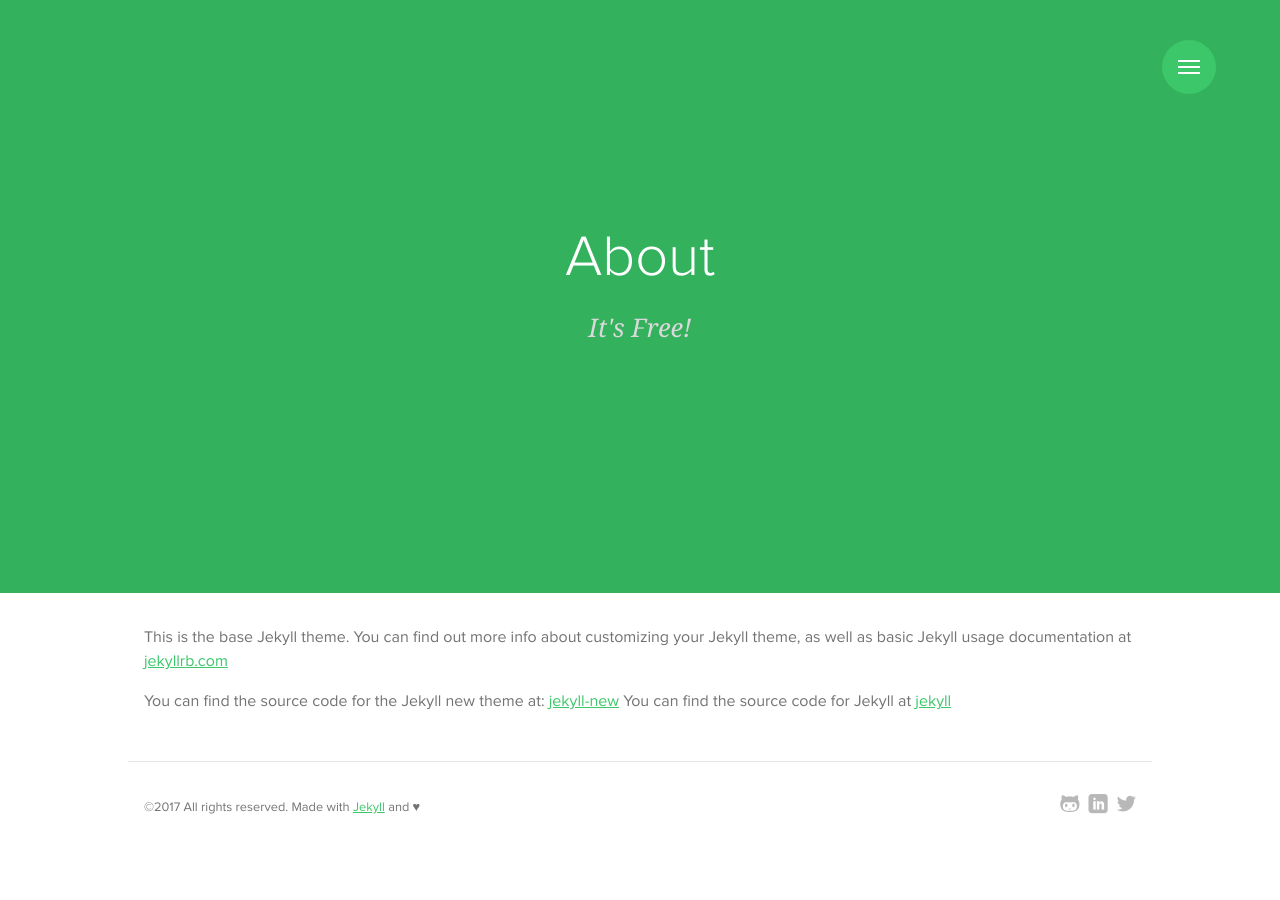
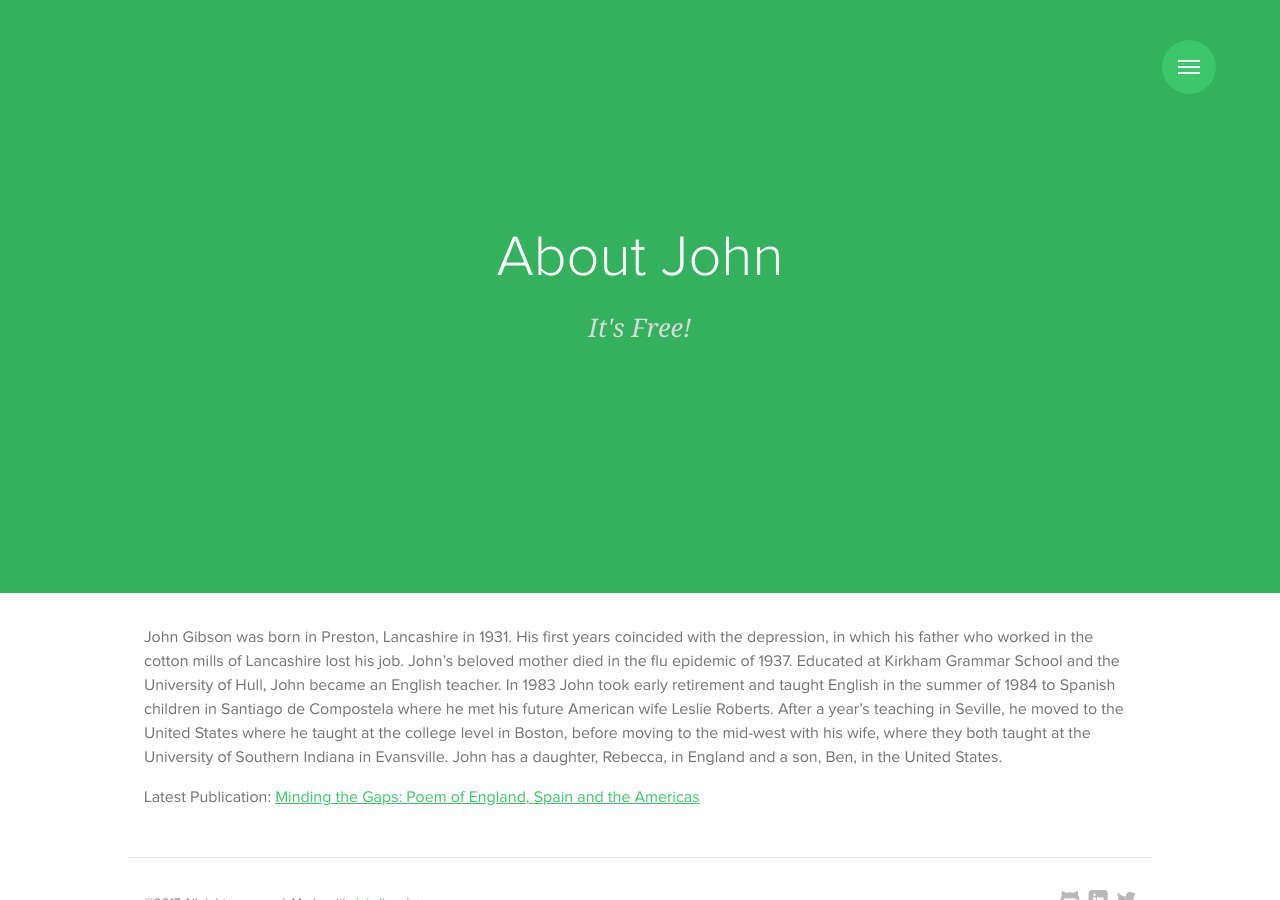
Before and after one commit to johndgibson/johndgibson.github.io, a Jekyll site: the page built from about.md, in a window 1280 px wide. Built offline with Jekyll 4.4.1, drawn with Linux system fonts in a browser that asks for light colours; some web fonts are replaced.

Commit message:
nav and description updates

```diff
--- a/_config.yml
+++ b/_config.yml
@@ -15,9 +15,9 @@
 highlighter : pygments
 
 # SEO settings
-title: dotX
-description: "A free Jekyll theme for download"
-keywords: "Jekyll, theme, free, download, SEO, blog, web"
+title: John D. Gibson - Poetry
+description: "The home for the Poetry of John D. Gibson, poet and educator."
+keywords: "John D. Gibson, Poetry, England, Spain, America, Indiana, Evansville, USI, University of Southern Indiana, Kirkham, Hull, John, Gibson, Lancashire, Belchamp Walter, Sudbury"
 
 # Site settings
 url: http://www.johndgibson.com
--- a/_includes/navbar.html
+++ b/_includes/navbar.html
@@ -14,11 +14,11 @@
       <nav>
         <ul class="primary-nav">
           <li><a href="{{ '/' | prepend: site.baseurl }}">Home</a></li>
-          <li><a href="{{ '/blog' | prepend: site.baseurl }}">Blog</a></li>
+          <!--<li><a href="{{ '/blog' | prepend: site.baseurl }}">Blog</a></li>-->
           <li><a href="{{ '/about' | prepend: site.baseurl }}">About</a></li>
-          <li><a href="{{ site.author.github }}" target="_blank"><i class="icon icon-github"></i> Github</a></li>
-          <li><a href="{{ site.author.twitter }}" target="_blank"><i class="icon icon-twitter"></i> Twitter</a></li>
-          <li><a href="{{ '/feed.xml' | prepend: site.baseurl }}" target="_blank"><i class="icon icon-feed"></i> RSS</a></li>
+          <!--<li><a href="{{ site.author.github }}" target="_blank"><i class="icon icon-github"></i> Github</a></li>-->
+          <!--<li><a href="{{ site.author.twitter }}" target="_blank"><i class="icon icon-twitter"></i> Twitter</a></li>-->
+          <!--<li><a href="{{ '/feed.xml' | prepend: site.baseurl }}" target="_blank"><i class="icon icon-feed"></i> RSS</a></li>-->
         </ul>
       </nav>
     </div>
--- a/about.md
+++ b/about.md
@@ -1,11 +1,10 @@
 ---
 layout: page
-title: About
+title: About John
 subtitle: It's Free!
 permalink: /about/
 ---
 
-This is the base Jekyll theme. You can find out more info about customizing your Jekyll theme, as well as basic Jekyll usage documentation at [jekyllrb.com](http://jekyllrb.com/)
+John Gibson was born in Preston, Lancashire in 1931. His first years coincided with the depression, in which his father who worked in the cotton mills of Lancashire lost his job. John’s beloved mother died in the flu epidemic of 1937. Educated at Kirkham Grammar School and the University of Hull, John became an English teacher. In 1983 John took early retirement and taught English in the summer of 1984 to Spanish children in Santiago de Compostela where he met his future American wife Leslie Roberts. After a year’s teaching in Seville, he moved to the United States where he taught at the college level in Boston, before moving to the mid-west with his wife, where they both taught at the University of Southern Indiana in Evansville. John has a daughter, Rebecca, in England and a son, Ben, in the United States.
 
-You can find the source code for the Jekyll new theme at: [jekyll-new](https://github.com/jglovier/jekyll-new)
-You can find the source code for Jekyll at [jekyll](https://github.com/jekyll/jekyll)
+Latest Publication: [Minding the Gaps: Poem of England, Spain and the Americas](https://www.amazon.com/Minding-Gaps-Poems-England-Americas/dp/1545570000/)
--- a/index.html
+++ b/index.html
@@ -8,9 +8,7 @@
 
   <div class="intro-in">
 
-    <h1 class="intro-title">dot<strong>X</strong></h1>
-    <h2 class="intro-subtitle">Simple &amp; Beautiful Jekyll theme</h2>
-
+    <h1 class="intro-title">John D. Gibson</h1>
     <nav class="intro-actions">
       <a href="{{ site.repo }}/archive/master.zip" class="button button-ghost" role="button">Download</a>
     </nav>
```
